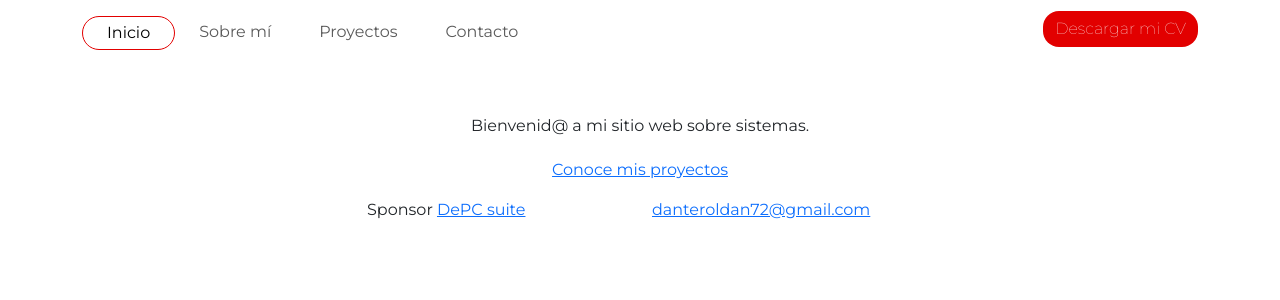
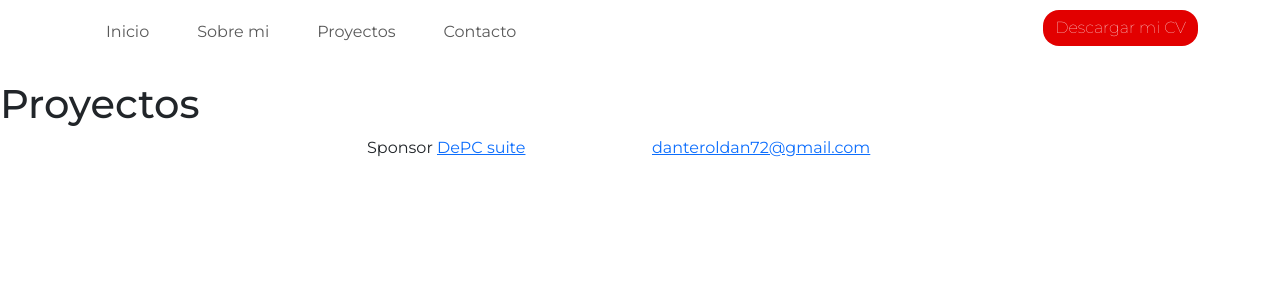
Before and after one commit to roldante05/react-projects, a React (Create React App) app in the folder portfolio-react/: page /proyectos in a window 1280 px wide. Shown: the top 300 px of the page. Built offline with nearby package versions, Linux system fonts and the light colour scheme.

Commit message:
agregando react-router

```diff
--- a/portfolio-react/package.json
+++ b/portfolio-react/package.json
@@ -6,9 +6,13 @@
     "@testing-library/jest-dom": "^5.16.5",
     "@testing-library/react": "^13.4.0",
     "@testing-library/user-event": "^13.5.0",
+    "localforage": "^1.10.0",
+    "match-sorter": "^6.3.1",
     "react": "^18.2.0",
     "react-dom": "^18.2.0",
+    "react-router-dom": "^6.6.1",
     "react-scripts": "5.0.1",
+    "sort-by": "^1.2.0",
     "web-vitals": "^2.1.4"
   },
   "scripts": {
--- a/portfolio-react/src/App.js
+++ b/portfolio-react/src/App.js
@@ -1,31 +1,24 @@
 import "./App.css";
-import Footer from "./componentes/Footer";
+import { BrowserRouter, Routes, Route } from "react-router-dom";
+import Inicio from "./componentes/Inicio";
+import Sobremi from "./componentes/Sobremi";
+import Proyectos from "./componentes/Proyectos";
+import Contacto from "./componentes/Contacto";
 import Header from "./componentes/Header";
 
 function App() {
   return (
-
     <div>
-      <body id="inicio">
-      <Header/>
-        <main className="container">
-        <div className="row">
-            <div className="col-12 col-sm-12 ">
-                <div className="m-4 text-center my-4 ">
-                </div>
-                <div className="text-center col-12  d-flex justify-content-center">
-                    <div className="texto mt-1">
-                        <p className="col-12 py-1 px-4">Bienvenid@ a mi sitio web sobre sistemas.</p>
-                    </div>
-                </div>
-                <div className="btn-violet text-center mb-3">
-                    <a href="proyectos.php">Conoce mis proyectos</a>
-                </div>
-            </div>
-        </div>
-        </main>
-        <Footer/>
-      </body>
+      <BrowserRouter>
+        <Routes>
+        <Route path="/" element={<Header />}>
+            **<Route index element={<Inicio />}></Route>**
+          <Route path="sobre-mi" element={<Sobremi />}></Route>
+          <Route path="proyectos" element={<Proyectos />}></Route>
+          <Route path="contacto" element={<Contacto />}></Route>
+          </Route>
+        </Routes>
+      </BrowserRouter>
     </div>
   );
 }
--- /dev/null
+++ b/portfolio-react/src/componentes/Contacto.js
@@ -0,0 +1,13 @@
+import React from 'react';
+import Footer from './Footer';
+
+const Contacto = () => {
+  return (
+    <div>
+        <h1>Contacto</h1>
+        <Footer/>
+    </div>
+  )
+}
+
+export default Contacto
--- a/portfolio-react/src/componentes/Header.js
+++ b/portfolio-react/src/componentes/Header.js
@@ -1,8 +1,8 @@
 import React from 'react';
 import '../assets/css/Header.css'
+import { Link, Outlet } from "react-router-dom";
 
 const Header = () => {
-  let pg = 'inicio';
   return (
     <div>
         <header>
@@ -14,16 +14,16 @@ const Header = () => {
             <div className="collapse navbar-collapse" id="navbarCollapse">
                 <ul className="navbar-nav me-auto mb-2 mb-md-0 mt-2">
                     <li className="nav-item">
-                        <a className={pg == 'inicio' ? "nav-link px-4 py-1 active" : "nav-link px-4 py-1"}  aria-current="page" href="#">Inicio</a>
+                        <Link className="nav-link px-4 py-1"  aria-current="page" to="/">Inicio</Link>
                     </li>
                     <li className="nav-item">
-                        <a className="nav-link px-4 py-1  " href="#" >Sobre mí</a>
+                    <Link className="nav-link px-4 py-1"  aria-current="page" to="/sobre-mi">Sobre mi</Link>
                     </li>
                     <li className="nav-item">
-                        <a className="nav-link px-4 py-1 " href="#">Proyectos</a>
+                    <Link className="nav-link px-4 py-1"  aria-current="page" to="/proyectos">Proyectos</Link>
                     </li>
                     <li className="nav-item">
-                        <a className="nav-link px-4 py-1  " href="#">Contacto</a>
+                    <Link className="nav-link px-4 py-1"  aria-current="page" to="/contacto">Contacto</Link>
                     </li>
                 </ul>
                 <div className="d-flex">
@@ -33,6 +33,7 @@ const Header = () => {
         </div>
     </nav>
 </header>
+<Outlet />
     </div>
   )
 }
--- /dev/null
+++ b/portfolio-react/src/componentes/Inicio.js
@@ -0,0 +1,34 @@
+import React from 'react';
+import Footer from './Footer';
+
+const Inicio = () => {
+  return (
+
+     <div>
+      <body id="inicio">
+        <main className="container">
+        <div className="row">
+            <div className="col-12 col-sm-12 ">
+                <div className="m-4 text-center my-4 ">
+                </div>
+                <div className="text-center col-12  d-flex justify-content-center">
+                    <div className="texto mt-1">
+                        <p className="col-12 py-1 px-4">Bienvenid@ a mi sitio web sobre sistemas.</p>
+                    </div>
+                </div>
+                <div className="btn-violet text-center mb-3">
+                    <a href="proyectos.php">Conoce mis proyectos</a>
+                </div>
+            </div>
+        </div>
+        </main>
+        <Footer/>
+      </body>
+    </div>
+
+
+  )
+
+}
+
+export default Inicio
--- /dev/null
+++ b/portfolio-react/src/componentes/Proyectos.js
@@ -0,0 +1,13 @@
+import React from 'react';
+import Footer from './Footer';
+
+const Proyectos = () => {
+  return (
+    <div>
+        <h1>Proyectos</h1>
+         <Footer/>
+    </div>
+  )
+}
+
+export default Proyectos
--- /dev/null
+++ b/portfolio-react/src/componentes/Sobremi.js
@@ -0,0 +1,13 @@
+import React from 'react';
+import Footer from './Footer';
+
+const Sobremi = () => {
+  return (
+    <div>
+        <h1>Sobre mi</h1>
+        <Footer/>
+    </div>
+  )
+}
+
+export default Sobremi
```
Also changed, not shown: 1 other file (tests, documents, lock files or other folders).
